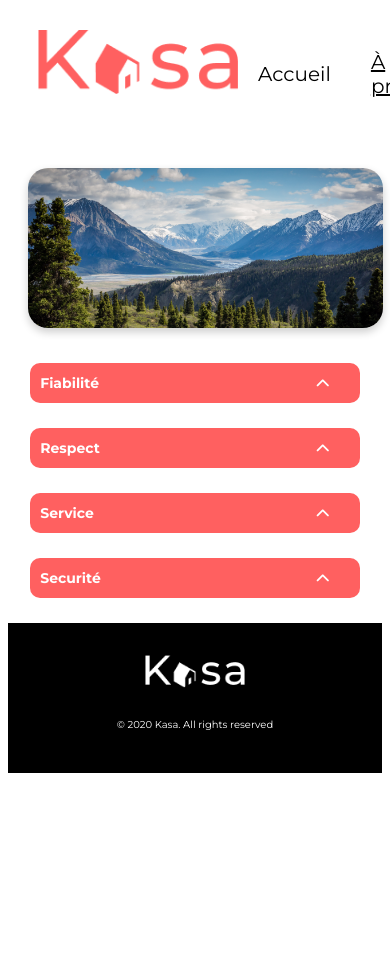
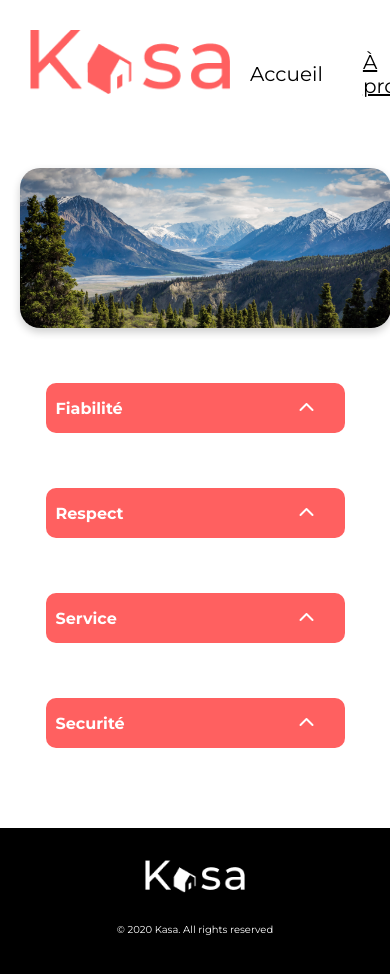
Before and after one commit to Boheno/Projet_5, a React (Vite) app: page /about in a window 390 px wide. Shown: the top 974 px of the page. Before the commit the page ends 844 px from the top, so only its background shows below. Built offline with nearby package versions, Linux system fonts and the light colour scheme.

Commit message:
fix (footer): correction style footer

```diff
--- a/styles/_about.scss
+++ b/styles/_about.scss
@@ -1,5 +1,5 @@
 .about-collapse{
-    margin:$margin;
+    margin:40px;
 }
 .collapse{
     display: flex;
@@ -20,10 +20,10 @@
     width:75%;
     display:flex;
     padding: 5px;
-    //margin-top: 0;
     align-items: center;
     background-color:$back-ground-elements;
     max-height: 0;
+    min-height: 30px;
     overflow: hidden;
     transform: translateY(-10px);
     transition: max-height 0.4s ease, opacity 0.4s ease, transform 0.4s ease;
--- a/styles/_mediaqueries.scss
+++ b/styles/_mediaqueries.scss
@@ -9,7 +9,6 @@
             top:180px;
         }
     }
-
 //Home page
 .logements-container{
     background-color: transparent;
@@ -19,27 +18,25 @@
         left:30%;
     }
 }
-
 //Page à propos
     .about-collapse{
         h2{
-            font-size: 14px;
+            font-size: 16px;
         }
         .collapse-title{
-            height: 20px;
+            height: 30px;
             width:90%;
             i{
-                font-size: 14px;
+                font-size: 16px;
             }
         }
         .collapse-content.open{
             width:90%;
             p {
-                font-size: 12px;
+                font-size: 14px;
             }
         }
     }
-
 //Page logement
     .img-logement{
         img{
@@ -98,11 +95,10 @@
         }
        }
     .collapse-logement{
-        order:6;
         display: flex;
         justify-content: center;
         flex-direction: column;
-
+        margin: 0px $margin;
         .collapse-title{
             @include size (95%, 30px);
             border-radius: 10px;
--- a/styles/index.css
+++ b/styles/index.css
@@ -105,7 +105,7 @@ a {
 }
 
 .about-collapse {
-  margin: 15px;
+  margin: 40px;
 }
 
 .collapse {
@@ -142,6 +142,7 @@ a {
   align-items: center;
   background-color: #F5F5F5;
   max-height: 0;
+  min-height: 30px;
   overflow: hidden;
   transform: translateY(-10px);
   transition: max-height 0.4s ease, opacity 0.4s ease, transform 0.4s ease;
@@ -330,20 +331,20 @@ a {
     left: 30%;
   }
   .about-collapse h2 {
-    font-size: 14px;
+    font-size: 16px;
   }
   .about-collapse .collapse-title {
-    height: 20px;
+    height: 30px;
     width: 90%;
   }
   .about-collapse .collapse-title i {
-    font-size: 14px;
+    font-size: 16px;
   }
   .about-collapse .collapse-content.open {
     width: 90%;
   }
   .about-collapse .collapse-content.open p {
-    font-size: 12px;
+    font-size: 14px;
   }
   .img-logement img {
     height: 200px;
@@ -395,10 +396,10 @@ a {
     align-items: center;
   }
   .collapse-logement {
-    order: 6;
     display: flex;
     justify-content: center;
     flex-direction: column;
+    margin: 0px 15px;
   }
   .collapse-logement .collapse-title {
     width: 95%;
@@ -433,6 +434,10 @@ a {
     width: 95%;
   }
 }
+body {
+  margin: 0px;
+}
+
 :root {
   font-family: Montserrat;
 }
--- a/styles/main.scss
+++ b/styles/main.scss
@@ -6,6 +6,10 @@
 @import "logement";
 @import "mediaqueries";
 
+body{
+  //height: 100%;
+  margin: 0px;
+}
 :root {
     font-family: $police;
   }
```
Also changed, not shown: 1 other file (tests, documents, lock files or other folders).
